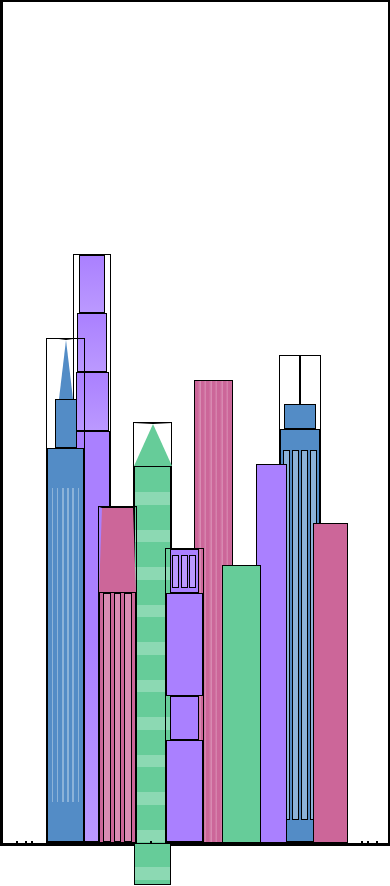
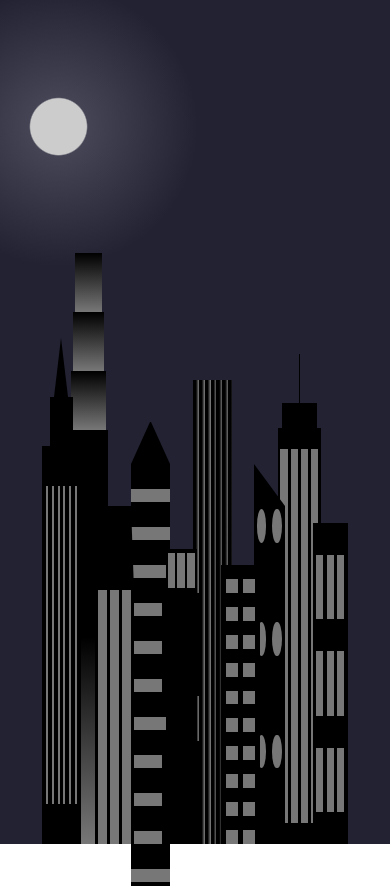
Before and after one commit to JojoUrbina/Freecodecamp, a plain HTML site: page Modulo 4/Skyline/index.html in a window 390 px wide. Drawn offline with Linux system fonts and the light colour scheme.

Commit message:
Updated the Skyline project:
- Modified the background-buildings class to include sky background styling with a radial gradient.
- Adjusted the structure of the fb4 element to include windows within a building-wrap class.
- Implemented styling for the windows in fb4 using flex-wrap to ensure proper layout.

Additionally, applied media queries for responsiveness, changing color schemes and background gradient for smaller screens.

```diff
--- a/Modulo 4/Skyline/index.html
+++ b/Modulo 4/Skyline/index.html
@@ -7,7 +7,7 @@
   </head>
 
   <body>
-    <div class="background-buildings">
+    <div class="background-buildings sky">
       <div></div>
       <div></div>
       <div class="bb1 building-wrap">
@@ -63,11 +63,20 @@
         <div class="fb3a"></div>
         <div class="fb3b"></div>
       </div>
-      <div class="fb4"></div>
+      <div class="fb4">
+        <div class="fb4a"></div>
+        <div class="fb4b">
+          <div class="fb4-window"></div>
+          <div class="fb4-window"></div>
+          <div class="fb4-window"></div>
+          <div class="fb4-window"></div>
+          <div class="fb4-window"></div>
+          <div class="fb4-window"></div>
+        </div>
+      </div>
       <div class="fb5"></div>
       <div class="fb6"></div>
       <div></div>
-
       <div></div>
     </div>
   </body>
--- a/Modulo 4/Skyline/styles.css
+++ b/Modulo 4/Skyline/styles.css
@@ -10,7 +10,6 @@
 }
 
 * {
-  border: 1px solid black;
   box-sizing: border-box;
 }
 
@@ -40,6 +39,16 @@ body {
   display: flex;
   align-items: center;
   justify-content: space-evenly;
+}
+
+.sky {
+  background: radial-gradient(
+      closest-corner circle at 15% 15%,
+      #ffcf33,
+      #ffcf33 20%,
+      #ffff66 21%,
+      #bbeeff 100%
+    );
 }
 
 /* BACKGROUND BUILDINGS - "bb" stands for "background building" */
@@ -225,21 +234,87 @@ body {
 .fb4 {
   width: 8%;
   height: 45%;
-  background-color: var(--building-color1);
   position: relative;
   left: 10%;
+}
+
+.fb4a {
+  border-top: 5vh solid transparent;
+  border-left: 8vw solid var(--building-color1);
+}
+
+.fb4b {
+  width: 100%;
+  height: 89%;
+  background-color: var(--building-color1);
+  display: flex;
+  flex-wrap: wrap;
+}
+
+.fb4-window {
+  width: 30%;
+  height: 10%;
+  border-radius: 50%;
+  background-color: var(--window-color1);
+  margin: 10%;
 }
 
 .fb5 {
   width: 10%;
   height: 33%;
-  background-color: var(--building-color2);
   position: relative;
   right: 10%;
+  background: repeating-linear-gradient(
+      var(--building-color2),
+      var(--building-color2) 5%,
+      transparent 5%,
+      transparent 10%
+    ),
+    repeating-linear-gradient(
+      90deg,
+      var(--building-color2),
+      var(--building-color2) 12%,
+      var(--window-color2) 12%,
+      var(--window-color2) 44%
+    );
 }
 
 .fb6 {
   width: 9%;
   height: 38%;
-  background-color: var(--building-color3);
+  background: repeating-linear-gradient(
+      90deg,
+      var(--building-color3),
+      var(--building-color3) 10%,
+      transparent 10%,
+      transparent 30%
+    ),
+    repeating-linear-gradient(
+      var(--building-color3),
+      var(--building-color3) 10%,
+      var(--window-color3) 10%,
+      var(--window-color3) 30%
+    );
 }
+
+@media (max-width: 1000px) {
+  :root {
+    --building-color1: #000;
+    --building-color2: #000;
+    --building-color3: #000;
+    --building-color4: #000;
+     --window-color1: #777;
+  --window-color2: #777;
+  --window-color3: #777;
+  --window-color4: #777;
+  }
+  .sky {
+    background: radial-gradient(
+        closest-corner circle at 15% 15%,
+        #ccc,
+        #ccc 20%,
+        #445 21%,
+        #223 100%
+      );
+  }
+}
```
